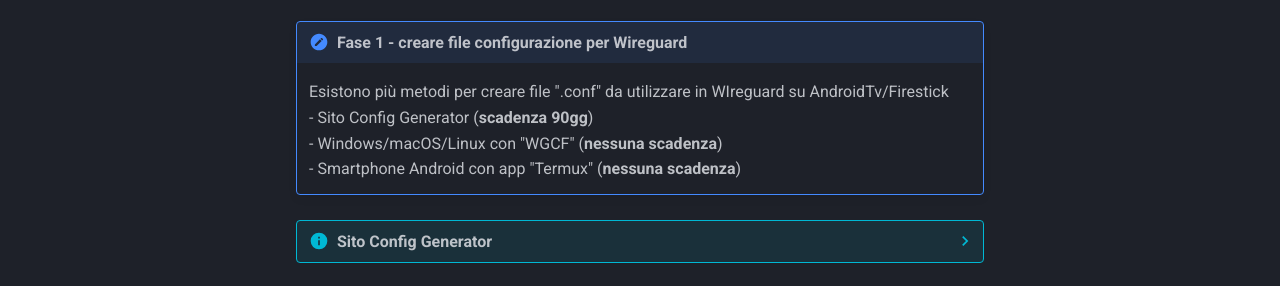
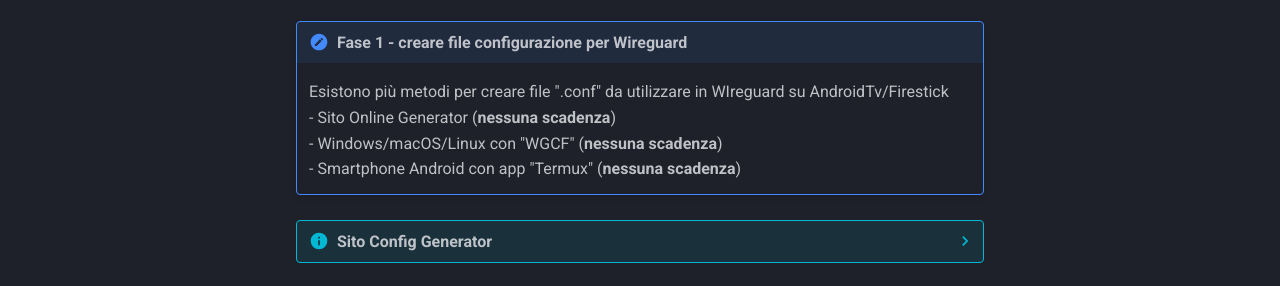
Before and after one commit to campipaolo/Mandrakodi-Wiki, an MkDocs documentation site: the page built from docs/guide/warp_wireguard.md, in a window 1280 px wide and 900 px high, scrolled down 606 px. Shown: the part 152-438 px from the top of the window. Built offline with MkDocs 1.6.1 and Material for MkDocs 9.7.7, drawn with Linux system fonts in a browser that asks for light colours; some of the changed lines change nothing that is shown.

Commit message:
warp_wireguard
new online generator without expired date

```diff
--- a/docs/guide/warp_wireguard.md
+++ b/docs/guide/warp_wireguard.md
@@ -11,16 +11,14 @@
 ------
 
 !!! important " Fase 1 - creare file configurazione per Wireguard"
-    Esistono più metodi per creare file ".conf" da utilizzare in WIreguard su AndroidTv/Firestick <br>    - Sito Config Generator (**scadenza 90gg**) <br>    - Windows/macOS/Linux con "WGCF" (**nessuna scadenza**) <br>    - Smartphone Android con app "Termux" (**nessuna scadenza**)
+    Esistono più metodi per creare file ".conf" da utilizzare in WIreguard su AndroidTv/Firestick <br>    - Sito Online Generator (**nessuna scadenza**) <br>    - Windows/macOS/Linux con "WGCF" (**nessuna scadenza**) <br>    - Smartphone Android con app "Termux" (**nessuna scadenza**)
 
 ??? info "Sito Config Generator"
-       **Scadenza 90gg**
+       **Nessuna scadenza**
 
-    * [Config Generator](https://lanrat.github.io/wireguard-warp-generator/)
-    * Premere il pulsante "Generate Warp Config"
-    * Premere il pulsante "**Download warp.conf**"
-    * Il file così creato, ha una durata di 90 giorni trascorsi i quali va rigenerato
-      ![wireguard_config_online](../images/wireguard_config_online.jpg)
+    * [Online Generator](https://warp-generator.vercel.app)<br>
+      (c'è scitto "WARP" ma va bene per Wireguard)
+    * Premere il pulsante "Download Config"
     * N.B.: verificare che il file salvato abbia l'estensione "**.conf**" (se necessario **rinominarlo**)
 
 ??? info "Windows/macOS/Linux con WGCF"
```
